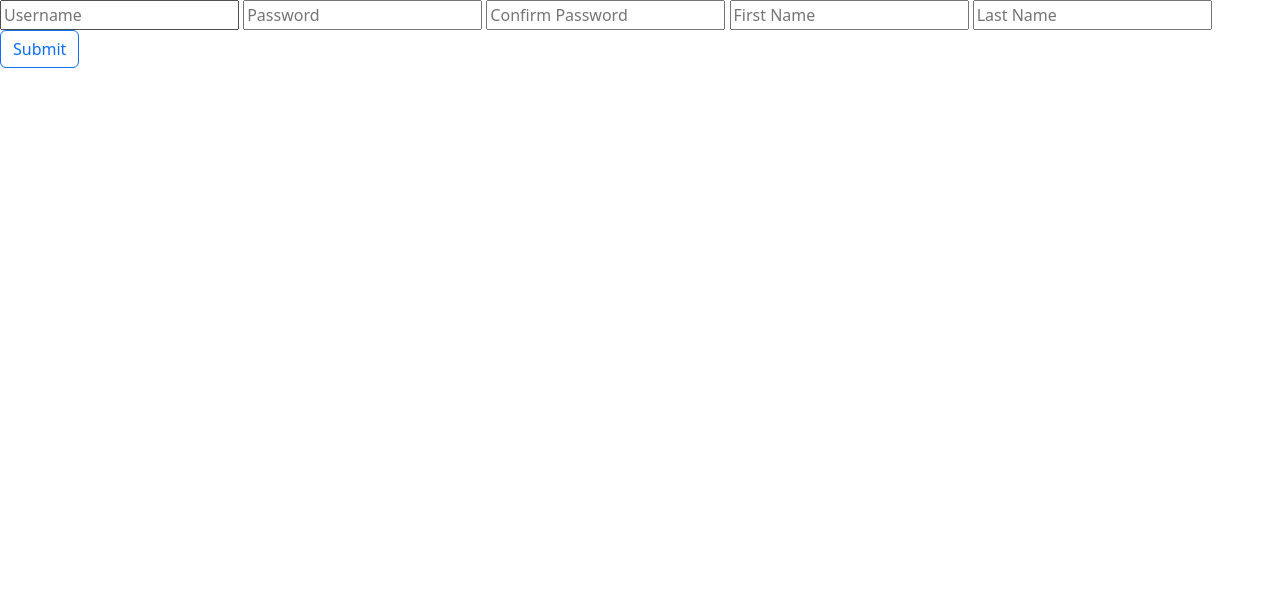
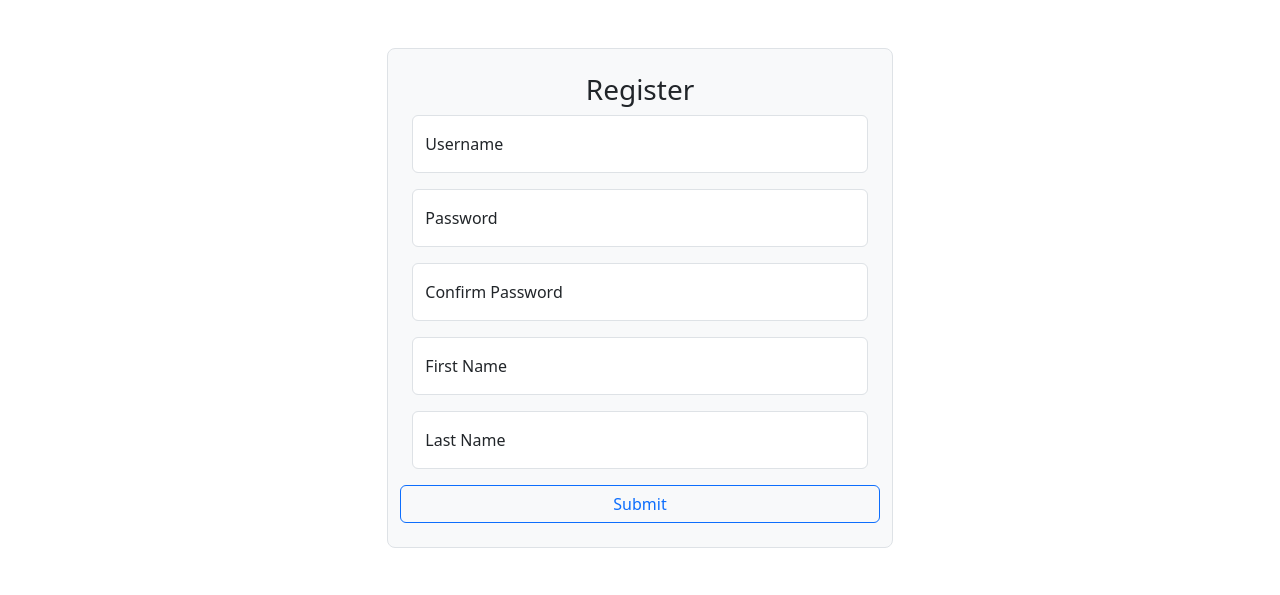
Before and after one commit to Jrfarl/senior_project_2022, a PHP site: page /register.php in a window 1280 px wide. Shown: the top 595 px of the page. Run offline with PHP 8.4, Linux system fonts and the light colour scheme; data that the repository does not hold is empty; some libraries are stand-ins or nearby versions.

Commit message:
Added bootstrap classes to login and register

```diff
--- a/register.php
+++ b/register.php
@@ -1,6 +1,9 @@
 <?php
 $protected_page = false;
 require("masterutil.php");
+
+$pagename="Register";
+
 $newUser = new internal_user($database);
 if(!$newUser->FetchUser()){
 	if(!empty($_POST)){
@@ -42,7 +45,7 @@ if(!$newUser->FetchUser()){
 <html>
 <head>
 <meta charset="utf-8">
-<title><?= $sitename ?> | Register</title>
+<title><?= $CONST_SITENAME ?> | <?= isset($pagename) ? $pagename : "" ?></title>
 <link href="<?= $CONST_VENDORDIR?>/twbs/bootstrap/dist/css/bootstrap.min.css" rel="stylesheet">
 </head>
 
@@ -80,14 +83,38 @@ if(!$newUser->FetchUser()){
 		}?>
 	</div>
 	<?php } ?>
-	<form action="" method="post">
-		<input type="text" name="username" placeholder="Username">
-		<input type="password" name="password" placeholder="Password">
-		<input type="password" name="password_confirm" placeholder="Confirm Password">
-		<input type="text" name="fname" placeholder="First Name">
-		<input type="text" name="lname" placeholder="Last Name">
-		<input type="submit" placeholder="Register" class="btn btn-outline-primary">
+	<div class="row align-items-center g-lg-5 py-5">
+
+    <div class ="col-md-10 mx-auto col-lg-5">
+
+      <form class="p-4 border rounded-3 bg-light" action="" method="post">
+      <h3 class="text-center">Register</h3>
+      	<div class="form-floating mb-3">
+		<input class="form-control" type="text" name="username" placeholder="Username">
+        <label for="username">Username</label>
+        </div>
+        <div class="form-floating mb-3">
+		<input class="form-control" type="password" name="password" placeholder="Password">
+        <label for="password">Password</label>
+        </div>
+        <div class="form-floating mb-3">
+		<input class="form-control" type="password" name="password_confirm" placeholder="Confirm Password">
+        <label for="password_confirm">Confirm Password</label>
+        </div>
+        <div class="form-floating mb-3">
+		<input class="form-control" type="text" name="fname" placeholder="First Name">
+        <label for="fname">First Name</label>
+        </div>
+        <div class="form-floating mb-3">
+		<input class="form-control" type="text" name="lname" placeholder="Last Name">
+        <label for="lname">Last Name</label>
+        </div>
+        <div class="row">
+			<input type="submit" placeholder="Register" class="btn btn-outline-primary ">
+        </div>
 	</form>
+    </div>
+    </div>
 </body>
 </html>
 <script src="<?= $CONST_VENDORDIR?>/twbs/bootstrap/dist/js/bootstrap.min.js"></script>
```
Also changed, not shown: login.php (+28 -7 lines).
